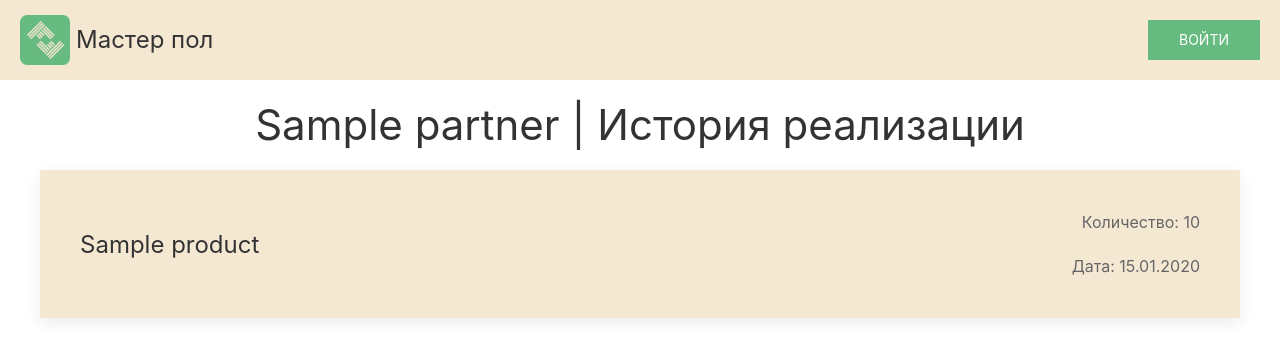
After one commit to fake-stmz/web-master-floor, a Django app: page /history/1 in a window 1280 px wide. The commit adds this page. Shown: the top 359 px of the page. Run offline with Django 5.2, Linux system fonts and the light colour scheme; tables that the repository leaves empty hold one stand-in row (values such as "Sample post").

Commit message:
Sales history

```diff
--- a/web_master_floor/partners/templates/partner_list.html
+++ b/web_master_floor/partners/templates/partner_list.html
@@ -11,7 +11,7 @@
             <div class="uk-card-body" uk-toggle="target: #edit-{{ partner.id }}; mode: hover; animation: uk-animation-fade">
                 <div class="uk-flex uk-flex-between">
                     <div>
-                        <h3 class="uk-card-title">{{ partner.partner_type }} | <a class="uk-link-text" href="#">{{ partner.name }}</a></h3>
+                        <h3 class="uk-card-title">{{ partner.partner_type }} | <a class="uk-link-text" href="{% url 'sales_history' partner.id %}">{{ partner.name }}</a></h3>
                         <p>Директор: {{ partner.director }}</p>
                         <p>Рейтинг: {{ partner.rating }}</p>
                     </div>
--- /dev/null
+++ b/web_master_floor/partners/templates/sales_history.html
@@ -0,0 +1,24 @@
+{% extends "base.html" %}
+
+{% block title %} | История продаж{% endblock %}
+
+{% block content %}
+    <div class="uk-container uk-margin-top">
+        <h1 class="uk-title uk-text-center">{{ partner_name }} | История реализации</h1>
+
+        {% for sale in sales %}
+        <div class="uk-card uk-card-default uk-margin" style="background-color: #F4E8D3;">
+            <div class="uk-card-body">
+                <div class="uk-flex uk-flex-between uk-flex-middle">
+                    <h3 class="uk-card-title uk-margin-remove-bottom">{{ sale.product.name }}</h3>
+
+                    <div>
+                        <p class="uk-text-right">Количество: {{ sale.quantity }}</p>
+                        <p class="uk-text-right uk-margin-remove-bottom">Дата: {{ sale.sale_date|date:"d.m.Y" }}</p>
+                    </div>
+                </div>
+            </div>
+        </div>
+        {% endfor %}
+    </div>
+{% endblock %}
--- a/web_master_floor/partners/views.py
+++ b/web_master_floor/partners/views.py
@@ -7,6 +7,7 @@ def partner_list(request):
     partners = Partner.objects.all()
 
     return render(request, 'partner_list.html', { 'partners': partners })
+
 
 def edit_partner(request, partner_id):
 
@@ -20,6 +21,7 @@ def edit_partner(request, partner_id):
 
     return render(request, 'edit_add.html', { 'partner': partner, 'partner_types': partner_types })
 
+
 def add_partner(request):
 
     partner_types = Partner_Type.objects.all()
@@ -30,6 +32,15 @@ def add_partner(request):
         return redirect('partner_list')
 
     return render(request, 'edit_add.html', { 'partner_types': partner_types })
+
+
+def sales_history(request, partner_id):
+
+    sales = Sale.objects.filter(partner=partner_id)
+    partner_name = Partner.objects.get(id=partner_id).name
+
+    return render(request, 'sales_history.html', { 'sales': sales, 'partner_name': partner_name })
+
 
 def create_or_update_partner(request, partner_id=None):
 
--- a/web_master_floor/web_master_floor/urls.py
+++ b/web_master_floor/web_master_floor/urls.py
@@ -23,4 +23,5 @@ urlpatterns = [
     path('', views.partner_list, name='partner_list'),
     path('edit/<int:partner_id>', views.edit_partner, name='edit_partner'),
     path('add/', views.add_partner, name='add_partner'),
+    path('history/<int:partner_id>', views.sales_history, name='sales_history')
 ]
```
